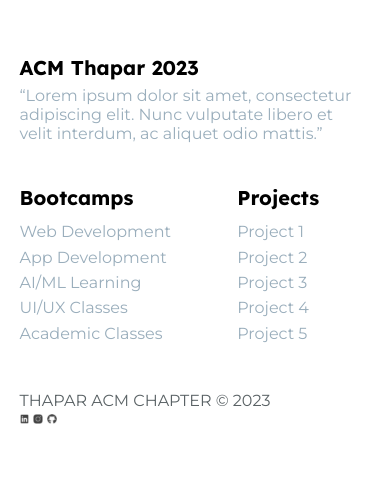
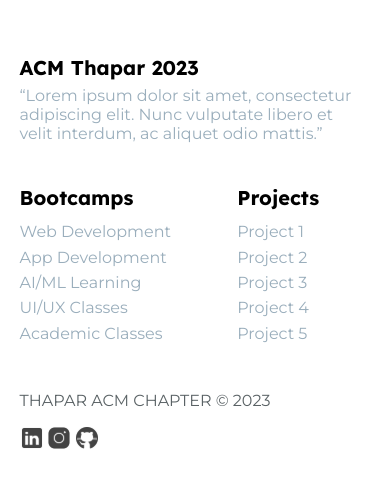
Before and after one commit to ACM-Thapar/ACM-Website, a React (Vite) app: page / in a window 390 px wide. Shown: the part 5727-6214 px from the top of the page. Built offline with nearby package versions, Linux system fonts and the light colour scheme.

Commit message:
minor fixes

```diff
--- a/src/Components/Footer/Footer.module.css
+++ b/src/Components/Footer/Footer.module.css
@@ -96,10 +96,11 @@
 }
 
 .logos img{
-    height: 2.5vw;
+    height: clamp(1.5rem,2.5vw,2rem);
 }
 
 .logos{
+    margin-top:1rem ;
     display: flex;
     gap: 1vw;
 }
```
